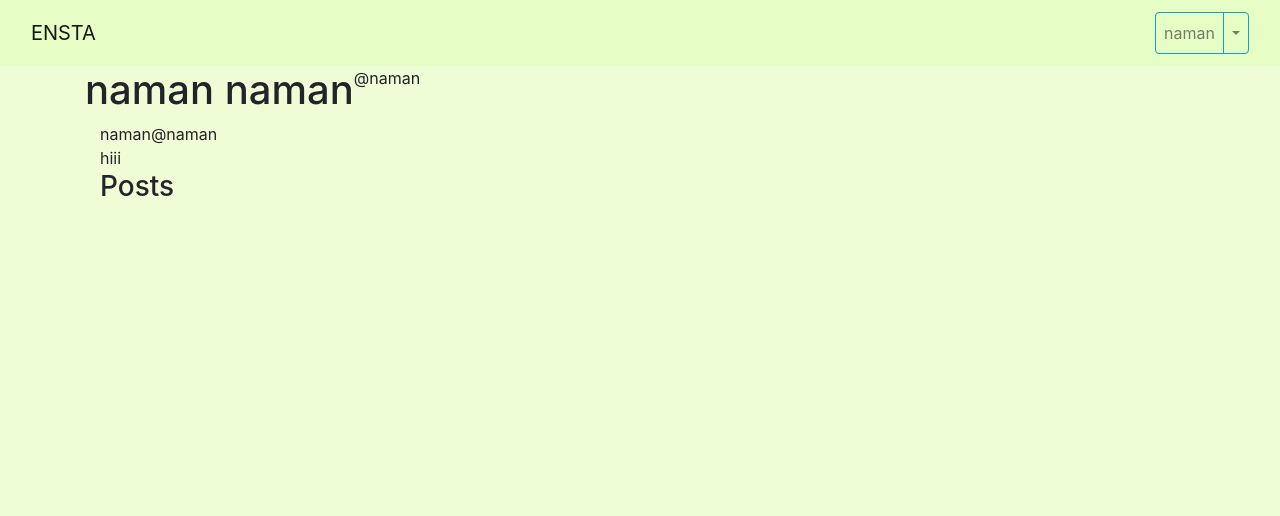
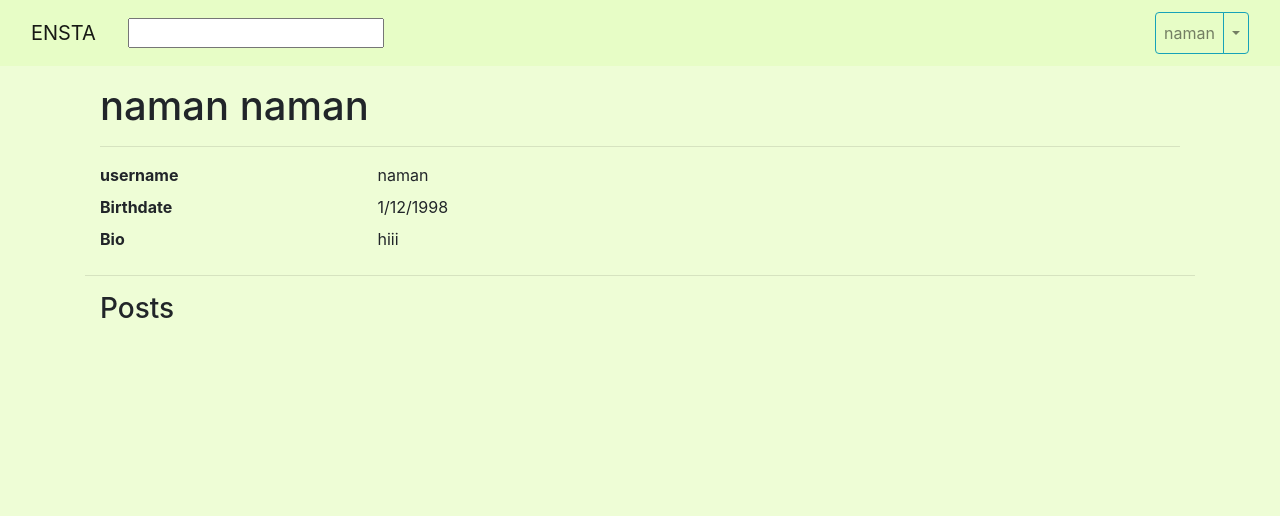
Before and after one commit to maulikchevli/ITA, a Flask app: a page that uses assign3/templates/base.html in a window 1280 px wide. Shown: the top 516 px of the page. Run offline with Flask 2, Linux system fonts and the light colour scheme; a user stored in the database is signed in; data comes from the database, SQL or seed files in the repository; some libraries are stand-ins or nearby versions.

Commit message:
Add delete, search; assign3

```diff
--- a/assign3/app.py
+++ b/assign3/app.py
@@ -81,12 +81,26 @@ def profile(username):
 	posts = cur.execute('select * from posts where username=? order by pid desc', (username,))
 	posts = posts.fetchall()
 
+	con.close()
 	return render_template('profile.html',user=user, posts=posts)
+
+@app.route('/blog/<pid>')
+@login_required
+def blog(pid):
+	con = sql.connect('ensta.db')
+	cur = con.cursor()
+	cur.row_factory = dict_factory
+
+	post = cur.execute('select * from posts where pid=?', (pid,))
+	post = post.fetchone()
+
+	con.close()
+	return render_template('blog.html', post=post)
 
 @app.route('/post', methods = ['POST', 'GET'])
 def post():
 	if request.method == 'GET':
-		return render_template( 'post.html')
+		return render_template('post.html')
 	else:
 		image = request.files['image']
 		title = request.form['title']
@@ -110,22 +124,23 @@ def post():
 			session['flashMsg'] = "Sucess!"
 			return redirect( url_for('index'))
 
-@app.route('/delete/<pid>')
+@app.route('/delete/<pid>', methods=['POST', 'GET'])
 @login_required
 def delete(pid):
-	con = sql.connect('ensta.db')
-	cur = con.cursor()
-	cur.row_factory = dict_factory
+	if request.method == "POST":
+		con = sql.connect('ensta.db')
+		cur = con.cursor()
+		cur.row_factory = dict_factory
 
-	isOwner = cur.execute('select pid from posts where pid=? and username=?', (pid, session["username"]))
-	isOwner = isOwner.fetchall()
-	if isOwner:
-		cur.execute('delete from posts where pid=?', (pid,))
-		con.commit()
-		session["flashMsg"] = "Deleted"
-	else:
-		session["flashErr"] = "Sorry, you dont have the previlage to delete the post"
-	return redirect( url_for('profile', username=session["username"]))
+		isOwner = cur.execute('select pid from posts where pid=? and username=?', (pid, session["username"]))
+		isOwner = isOwner.fetchall()
+		if isOwner:
+			cur.execute('delete from posts where pid=?', (pid,))
+			con.commit()
+			session["flashMsg"] = "Deleted"
+		else:
+			session["flashErr"] = "Sorry, you dont have the previlage to delete the post"
+		return redirect( url_for('profile', username=session["username"]))
 
 @app.route('/login', methods = ['POST', 'GET'])
 def login():
--- /dev/null
+++ b/assign3/static/js/base.js
@@ -0,0 +1,27 @@
+function suggest(input) {
+	var query = {"query": input};
+
+	$.ajax({
+		type: "POST",
+		url: '/search',
+		data: query,
+		dataType: 'json',
+		success: function(result) {
+			if(result) {
+				var posts = result["posts"];
+				var users = result["users"];
+
+				var p = "";
+				for (i in posts) {
+					p += "<li>"+posts[i]+"</li>";
+				}
+
+				for (i in users) {
+					p += "<li>"+users[i]+"</li>";
+				}
+
+				$("#searchSuggestions").html(p);
+			}
+		}
+	});
+}
--- a/assign3/templates/base.html
+++ b/assign3/templates/base.html
@@ -18,6 +18,11 @@
 		{% block header %}{% endblock %}
 	</header>
 
+	<div class="conatiner">
+		<ul id="searchSuggestions">
+		</ul>
+	</div>
+
 	<main class="container">
 		{% block main %}{% endblock %}
 	</main>
@@ -26,10 +31,13 @@
 		{% block footer %}{% endblock %}
 	</footer>
 
-	<script src="https://code.jquery.com/jquery-3.3.1.slim.min.js" integrity="sha384-q8i/X+965DzO0rT7abK41JStQIAqVgRVzpbzo5smXKp4YfRvH+8abtTE1Pi6jizo" crossorigin="anonymous"></script>
+	<script src="https://code.jquery.com/jquery-3.1.1.min.js"></script>
 	<script src="https://cdnjs.cloudflare.com/ajax/libs/popper.js/1.14.7/umd/popper.min.js" integrity="sha384-UO2eT0CpHqdSJQ6hJty5KVphtPhzWj9WO1clHTMGa3JDZwrnQq4sF86dIHNDz0W1" crossorigin="anonymous"></script>
     <script src="https://stackpath.bootstrapcdn.com/bootstrap/4.3.1/js/bootstrap.min.js" integrity="sha384-JjSmVgyd0p3pXB1rRibZUAYoIIy6OrQ6VrjIEaFf/nJGzIxFDsf4x0xIM+B07jRM" crossorigin="anonymous"></script>
+
 </body>
 
+<!-- custom js -->
+<script src="{{ url_for('static', filename='js/base.js') }}"></script>
 {% block jscript %} {% endblock %}
 </html>
--- a/assign3/templates/mainHeader.html
+++ b/assign3/templates/mainHeader.html
@@ -2,6 +2,8 @@
 	<div class="navbar-brand">
 		<a class="navbar-brand" href="{{ url_for('index') }}">ENSTA</a>
 	</div>
+
+	<form class="inline-form"><input type="text" onkeyup="suggest(this.value)"></form>
 
 	<button class="navbar-toggler" type="button" data-toggle="collapse" data-target="#navbarSupportedContent" aria-controls="navbarSupportedContent" aria-expanded="false" aria-label="Toggle navigation">
 		<span class="navbar-toggler-icon"></span>
@@ -13,14 +15,13 @@
 				{% if session.username %}
 				<li class="nav-item dropdown btn-group">
 					<a class="nav-link btn btn-outline-info"
-					   href="">{% print session.username %}
+					   href="{{ url_for('profile', username=session['username']) }}">{% print session.username %}
 					</a>
 
 					<a class="btn btn-outline-info nav-link dropdown-toggle dropdown-toggle-split" data-toggle="dropdown" aria-haspopup="true" aria-expanded="false"><span class="sr-only">Toggle Dropdown</span></a>
 
 				<div class="dropdown-menu dropdown-menu-right" aria-labelledby="navbarDropdown">
 					<a class="dropdown-item" href="{{ url_for('post') }}">Post Blog</a>
-					<a class="dropdown-item" href="">Notification Log</a>
 					<div class="dropdown-divider"></div>
 					<a class="dropdown-item" href="{{ url_for('logout') }}">Log Out</a>
 				</div>
--- a/assign3/templates/profile.html
+++ b/assign3/templates/profile.html
@@ -7,34 +7,47 @@
 
 {% block main %}
 <div class="container">
-	<div class="row">
-		<h1>{{ user["firstName"] }} {{ user["lastName"] }}</h1> @{{ user["username"] }}
-	</div>
+	<h1>{{ user["firstName"] }} {{ user["lastName"] }}</h1>
 
-	<div class="row">
-		<div class="col">{{ user["email"] }}</div>
-	</div>
+	<hr>
+	<dl class="row">
+		<dt class="col-sm-3">username</dt>
+		<dd class="col-sm-9">{{ user["username"] }}</dd>
 
-	<div class="row">
-		<div class="col">{{ user["bio"] }}</div>
-	</div>
+		<dt class="col-sm-3">Birthdate</dt>
+		<dd class="col-sm-9">{{ user["birthDate"] }}</dd>
+
+		<dt class="col-sm-3">Bio</dt>
+		<dd class="col-sm-9">{{ user["bio"] }}</dd>
+	</dl>
 </div>
+
+<hr>
 
 <div class="container">
 	<h3>Posts</h3>
 
 	{% for post in posts %}
 	<div class="post">
-		<div class="row">
-			{{ post["title"] }}
-		</div>
+		<p class="row">
+			<span class="col-sm-9">
+				<a href="{{ url_for('blog', pid=post['pid']) }}">{{ post["title"] }}</a>
+			</span>
+
+			<form method="POST" action="{{ url_for('delete', pid=post['pid']) }}" class="col-sm-3">
+				<input type="submit" value="Delete" class="btn btn-outline-danger">
+			</form>
+		</p>
+
+		<p>By @<a href="{{ url_for('profile', username=post['username']) }}">{{ post["username"] }}</a></p>
 
 		<div class="row">
-			<img src="{{ url_for('static', filename='uploads/'+user['username']+'/'+post['filename']) }}">
+			<img src="{{ url_for('static', filename='uploads/'+post['username']+'/'+post['filename']) }}"
+			     class="img-fluid">
 		</div>
 
 		<div class="tags">
-			<textarea rows="3" disabled>{{ post["tags"] }}</textarea>
+			<textarea class="form-control" rows="3" disabled>{{ post["tags"] }}</textarea>
 		</div>
 	</div>
 	{% endfor %}
```
Also changed, not shown: assign3/templates/blog.html (added, +34 -0 lines).
